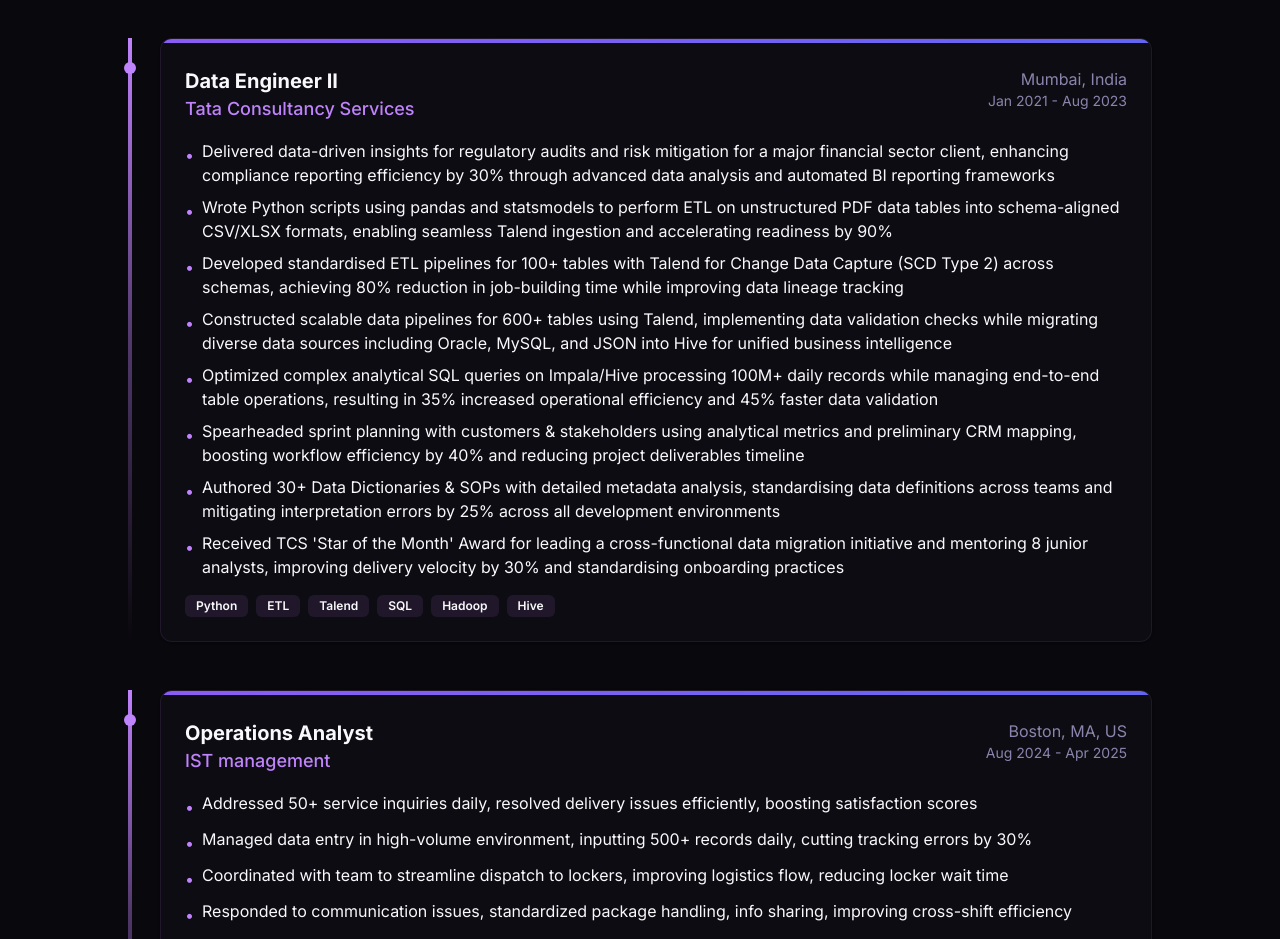
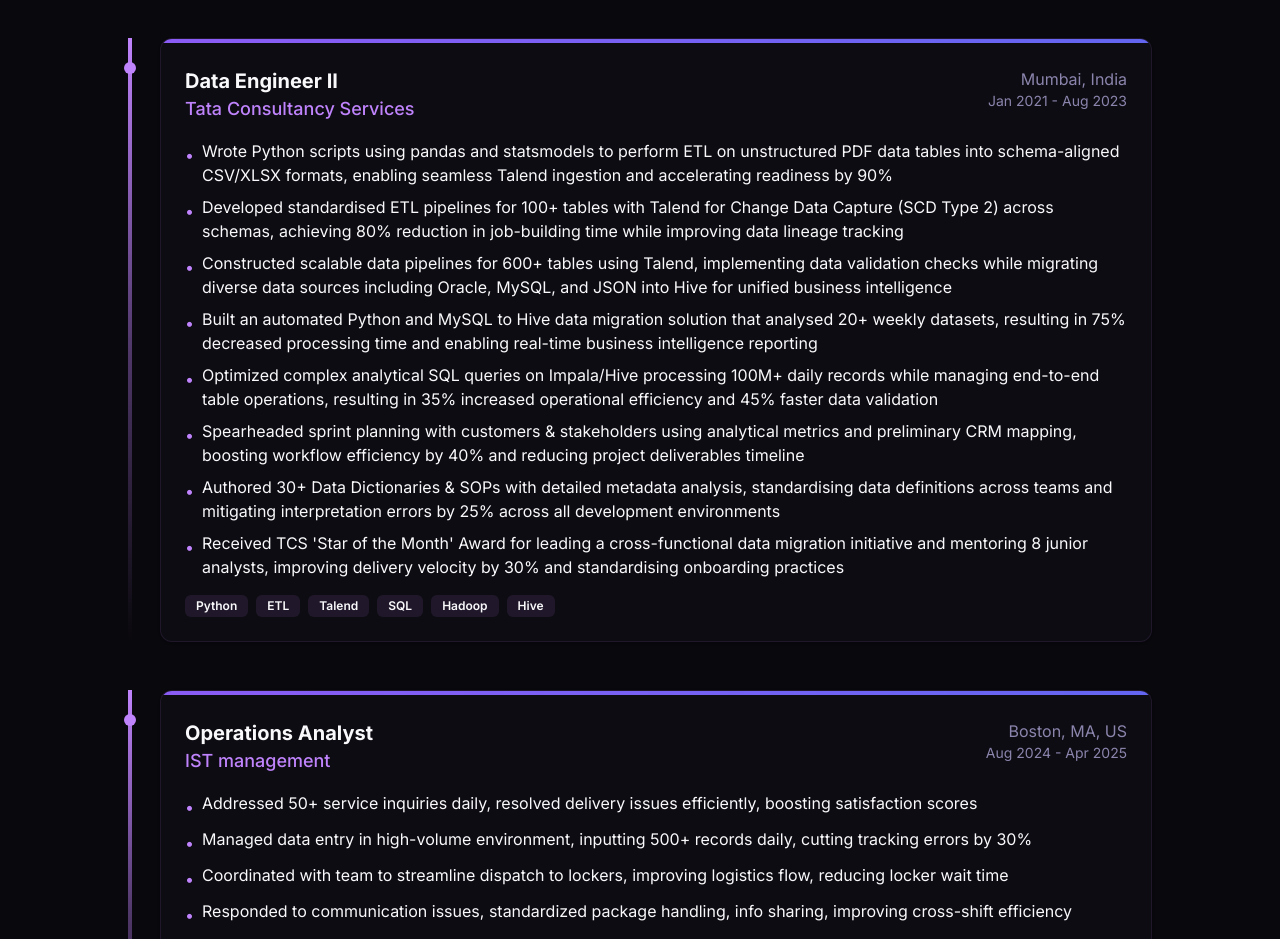
Before and after one commit to layashreeadepu/layashreewebsite, a Next.js app: page / in a window 1280 px wide. Shown: the part 1700-2639 px from the top of the page. Built offline with nearby package versions, Linux system fonts and the light colour scheme.

Commit message:
Changed Work exp lines

```diff
--- a/src/components/sections/experience-section.tsx
+++ b/src/components/sections/experience-section.tsx
@@ -41,10 +41,10 @@
     location: "Mumbai, India",
     period: "Jan 2021 - Aug 2023",
     description: [
-      "Delivered data-driven insights for regulatory audits and risk mitigation for a major financial sector client, enhancing compliance reporting efficiency by 30% through advanced data analysis and automated BI reporting frameworks",
       "Wrote Python scripts using pandas and statsmodels to perform ETL on unstructured PDF data tables into schema-aligned CSV/XLSX formats, enabling seamless Talend ingestion and accelerating readiness by 90%",
       "Developed standardised ETL pipelines for 100+ tables with Talend for Change Data Capture (SCD Type 2) across schemas, achieving 80% reduction in job-building time while improving data lineage tracking",
       "Constructed scalable data pipelines for 600+ tables using Talend, implementing data validation checks while migrating diverse data sources including Oracle, MySQL, and JSON into Hive for unified business intelligence",
+      "Built an automated Python and MySQL to Hive data migration solution that analysed 20+ weekly datasets, resulting in 75% decreased processing time and enabling real-time business intelligence reporting",
       "Optimized complex analytical SQL queries on Impala/Hive processing 100M+ daily records while managing end-to-end table operations, resulting in 35% increased operational efficiency and 45% faster data validation",
       "Spearheaded sprint planning with customers & stakeholders using analytical metrics and preliminary CRM mapping, boosting workflow efficiency by 40% and reducing project deliverables timeline",
       "Authored 30+ Data Dictionaries & SOPs with detailed metadata analysis, standardising data definitions across teams and mitigating interpretation errors by 25% across all development environments",
```
